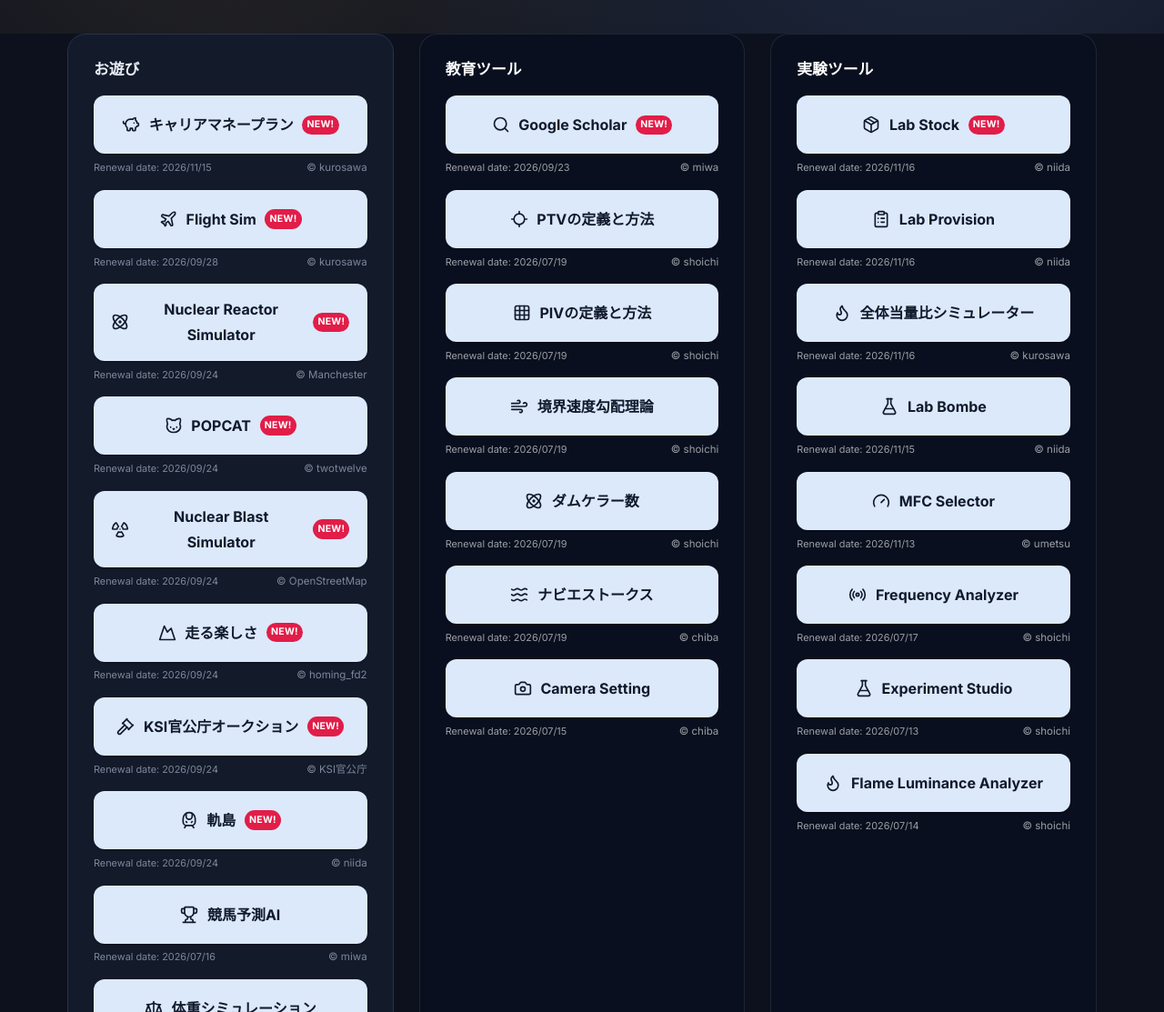
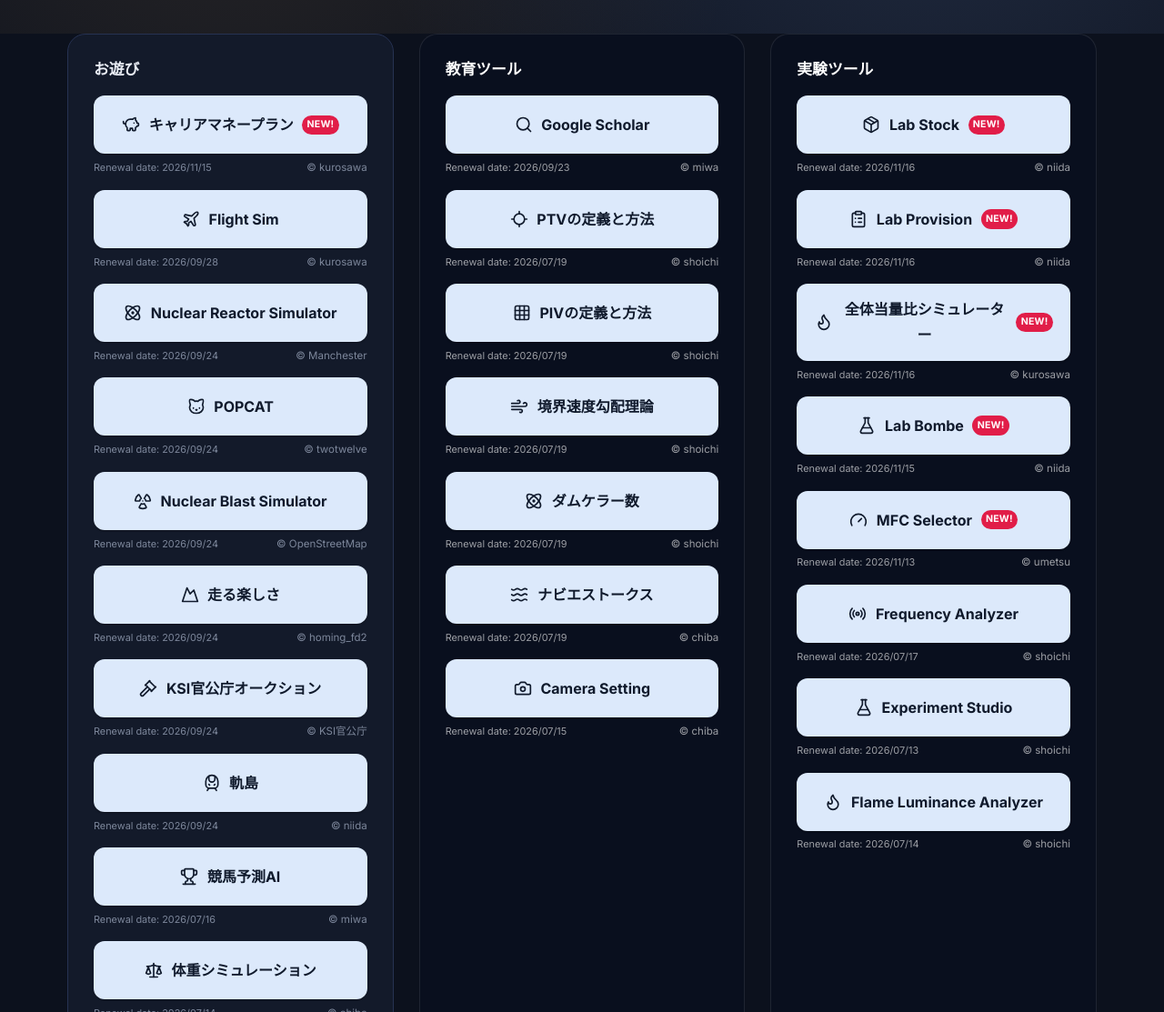
Before and after one commit to niida920214/yhag-lab-website, a website: page src/index.html in a window 1280 px wide. Shown: the part 321-1434 px from the top of the page at 91% size. Drawn offline with nearby package versions, Linux system fonts and the light colour scheme; no server answers; files whose address does not match are found by name.

Commit message:
NEW! badges: お遊び top 1, 教育ツール none, 実験ツール top 5
Co-Authored-By: Claude Sonnet 5.5 <noreply@anthropic.com>

```diff
--- a/src/index.html
+++ b/src/index.html
@@ -206,7 +206,6 @@
                 <a class="tool-btn" href="tools/flightsim/index.html">
                   <i data-lucide="plane"></i>
                   Flight Sim
-                  <span class="new-badge">NEW!</span>
                 </a>
                 <div class="tool-btn-meta">
                   <p class="tool-btn-author">© kurosawa</p>
@@ -220,7 +219,6 @@
                 <a class="tool-btn" href="https://dalton-nrs.manchester.ac.uk/" target="_blank" rel="noopener noreferrer">
                   <i data-lucide="atom"></i>
                   Nuclear Reactor Simulator
-                  <span class="new-badge">NEW!</span>
                 </a>
                 <div class="tool-btn-meta">
                   <p class="tool-btn-author">© Manchester</p>
@@ -234,7 +232,6 @@
                 <a class="tool-btn" href="https://popcat.click/" target="_blank" rel="noopener noreferrer">
                   <i data-lucide="cat"></i>
                   POPCAT
-                  <span class="new-badge">NEW!</span>
                 </a>
                 <div class="tool-btn-meta">
                   <p class="tool-btn-author">© twotwelve</p>
@@ -248,7 +245,6 @@
                 <a class="tool-btn" href="https://nukesimulation.com/" target="_blank" rel="noopener noreferrer">
                   <i data-lucide="radiation"></i>
                   Nuclear Blast Simulator
-                  <span class="new-badge">NEW!</span>
                 </a>
                 <div class="tool-btn-meta">
                   <p class="tool-btn-author">© OpenStreetMap</p>
@@ -270,7 +266,6 @@
                 >
                   <i data-lucide="mountain"></i>
                   走る楽しさ
-                  <span class="new-badge">NEW!</span>
                 </a>
                 <div class="tool-btn-meta">
                   <p class="tool-btn-author">© homing_fd2</p>
@@ -284,7 +279,6 @@
                 <a class="tool-btn" href="https://kankocho.jp/" target="_blank" rel="noopener noreferrer">
                   <i data-lucide="gavel"></i>
                   KSI官公庁オークション
-                  <span class="new-badge">NEW!</span>
                 </a>
                 <div class="tool-btn-meta">
                   <p class="tool-btn-author">© KSI官公庁</p>
@@ -298,7 +292,6 @@
                 <a class="tool-btn" href="https://railisland.tw/" target="_blank" rel="noopener noreferrer">
                   <i data-lucide="train-front"></i>
                   軌島
-                  <span class="new-badge">NEW!</span>
                 </a>
                 <div class="tool-btn-meta">
                   <p class="tool-btn-author">© niida</p>
@@ -371,7 +364,6 @@
                 <a class="tool-btn" href="https://scholar.google.com/" target="_blank" rel="noopener noreferrer">
                   <i data-lucide="search"></i>
                   Google Scholar
-                  <span class="new-badge">NEW!</span>
                 </a>
                 <div class="tool-btn-meta">
                   <p class="tool-btn-author">© miwa</p>
@@ -483,6 +475,7 @@
                 <a class="tool-btn" href="https://lab-provision.vercel.app/" target="_blank" rel="noopener noreferrer">
                   <i data-lucide="clipboard-list"></i>
                   Lab Provision
+                  <span class="new-badge">NEW!</span>
                 </a>
                 <div class="tool-btn-meta">
                   <p class="tool-btn-author">© niida</p>
@@ -496,6 +489,7 @@
                 <a class="tool-btn" href="tools/%E5%85%A8%E4%BD%93%E5%BD%93%E9%87%8F%E6%AF%94%E3%82%B7%E3%83%9F%E3%83%A5%E3%83%AC%E3%83%BC%E3%82%BF%E3%83%BC.html">
                   <i data-lucide="flame"></i>
                   全体当量比シミュレーター
+                  <span class="new-badge">NEW!</span>
                 </a>
                 <div class="tool-btn-meta">
                   <p class="tool-btn-author">© kurosawa</p>
@@ -509,6 +503,7 @@
                 <a class="tool-btn" href="https://lab-bombe.vercel.app/" target="_blank" rel="noopener noreferrer">
                   <i data-lucide="flask-conical"></i>
                   Lab Bombe
+                  <span class="new-badge">NEW!</span>
                 </a>
                 <div class="tool-btn-meta">
                   <p class="tool-btn-author">© niida</p>
@@ -522,6 +517,7 @@
                 <a class="tool-btn" href="tools/mfc-selector-shared_1.html">
                   <i data-lucide="gauge"></i>
                   MFC Selector
+                  <span class="new-badge">NEW!</span>
                 </a>
                 <div class="tool-btn-meta">
                   <p class="tool-btn-author">© umetsu</p>
```
